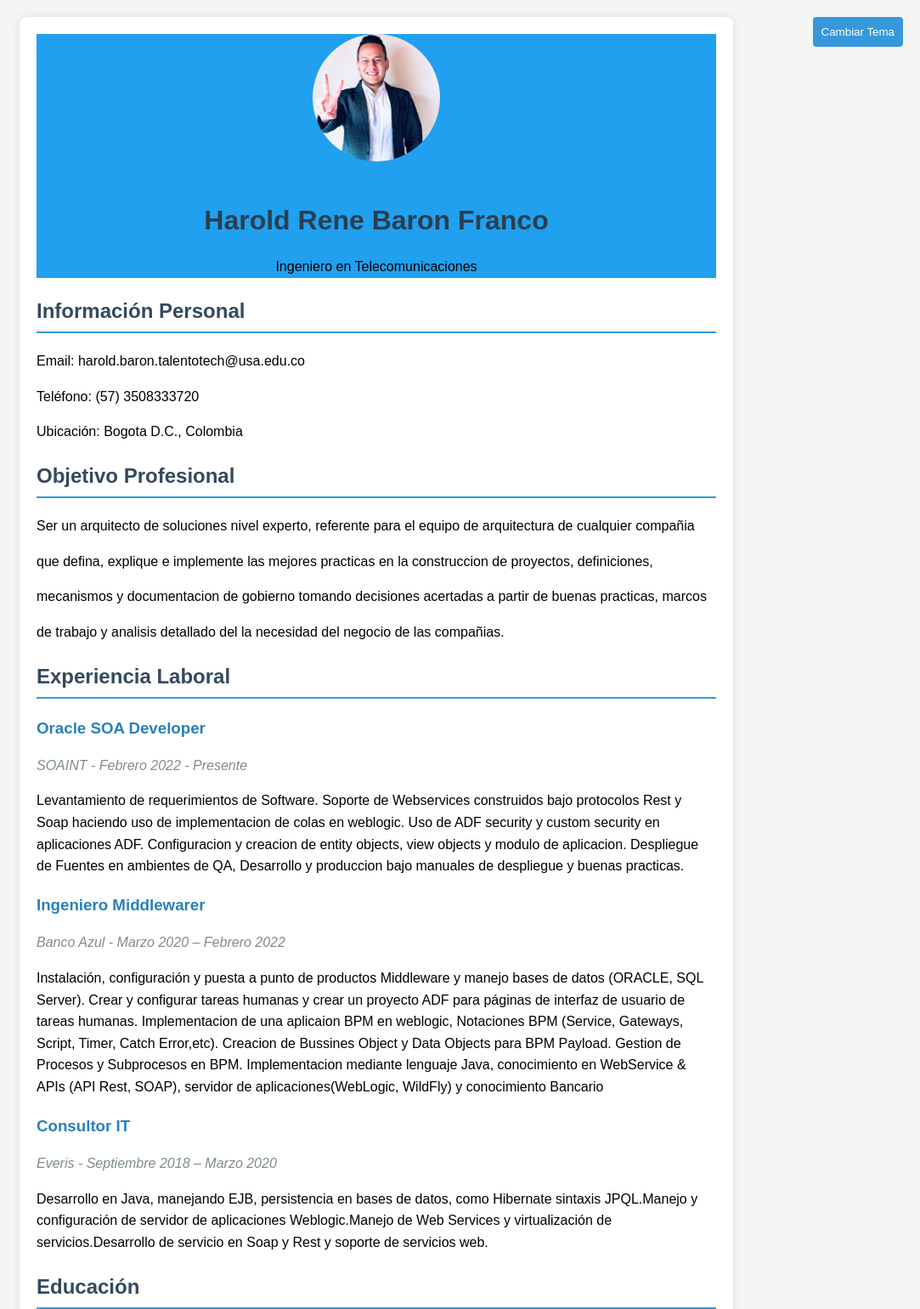
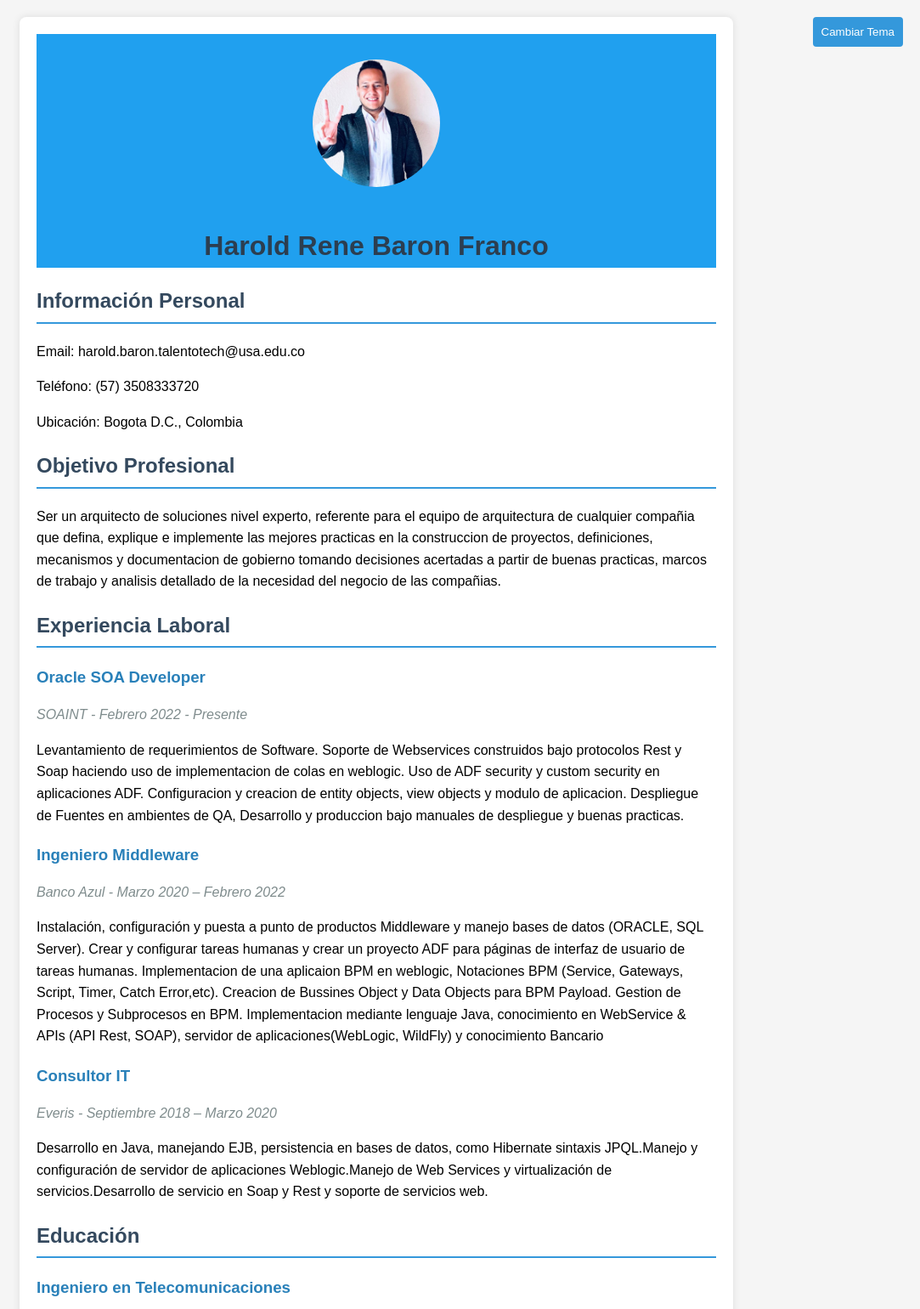
Before and after one commit to Harold-Architect/G13Reto01, a plain HTML site: page index.html in a window 1280 px wide. Shown: the top 1540 px of the page at 85% size, without its empty margins (197-1280 px from the left). Drawn offline with Linux system fonts and the light colour scheme.

Commit message:
Ajuste texto CV

```diff
--- a/index.html
+++ b/index.html
@@ -13,7 +13,6 @@
         <div class="header">
             <img src="Fotocv.jpeg" alt="Foto de perfil" class="profile-img">
             <h1>Harold Rene Baron Franco</h1>
-            <p>Ingeniero en Telecomunicaciones</p>
         </div>
 
         <div class="section">
@@ -25,10 +24,7 @@
 
         <div class="section">
             <h2>Objetivo Profesional</h2>
-            <p>Ser un arquitecto de soluciones nivel experto, referente para el equipo de arquitectura de cualquier compañia</p>
-            <p>que defina, explique e implemente las mejores practicas en la construccion de proyectos, definiciones,</p>
-            <p>mecanismos y documentacion de gobierno tomando decisiones acertadas a partir de buenas practicas, marcos</p>
-            </p>de trabajo y analisis detallado del la necesidad del negocio de las compañias.</p>
+            <p>Ser un arquitecto de soluciones nivel experto, referente para el equipo de arquitectura de cualquier compañia que defina, explique e implemente las mejores practicas en la construccion de proyectos, definiciones, mecanismos y documentacion de gobierno tomando decisiones acertadas a partir de buenas practicas, marcos de trabajo y analisis detallado de la necesidad del negocio de las compañias.</p>
         </div>
 
         <div class="section">
@@ -39,7 +35,7 @@
                 <p>Levantamiento de requerimientos de Software. Soporte de Webservices construidos bajo protocolos Rest y Soap haciendo uso de implementacion de colas en weblogic. Uso de ADF security y custom security en aplicaciones ADF. Configuracion y creacion de entity objects, view objects y modulo de aplicacion. Despliegue de Fuentes en ambientes de QA, Desarrollo y produccion bajo manuales de despliegue y buenas practicas.</p>
             </div>
             <div class="experience-item">
-                <h3>Ingeniero Middlewarer</h3>
+                <h3>Ingeniero Middleware</h3>
                 <p class="date">Banco Azul - Marzo 2020 – Febrero 2022</p>
                 <p>Instalación, configuración y puesta a punto de productos Middleware y manejo bases de datos (ORACLE, SQL Server). Crear y configurar tareas humanas y crear un proyecto ADF para páginas de interfaz de usuario de tareas humanas. Implementacion de una aplicaion BPM en weblogic, Notaciones BPM (Service, Gateways, Script, Timer, Catch Error,etc). Creacion de Bussines Object y Data Objects para BPM Payload. Gestion de Procesos y Subprocesos en BPM. Implementacion mediante lenguaje Java, conocimiento en WebService & APIs (API Rest, SOAP), servidor de aplicaciones(WebLogic, WildFly) y conocimiento Bancario</p>
             </div>
--- a/styles.css
+++ b/styles.css
@@ -15,6 +15,8 @@ body {
 }
 .header {
     background-color: #20a0ef;
+    padding-top: 30px;
+    min-height: 70px;
     text-align: center;
     margin-bottom: 20px;
 }
```
